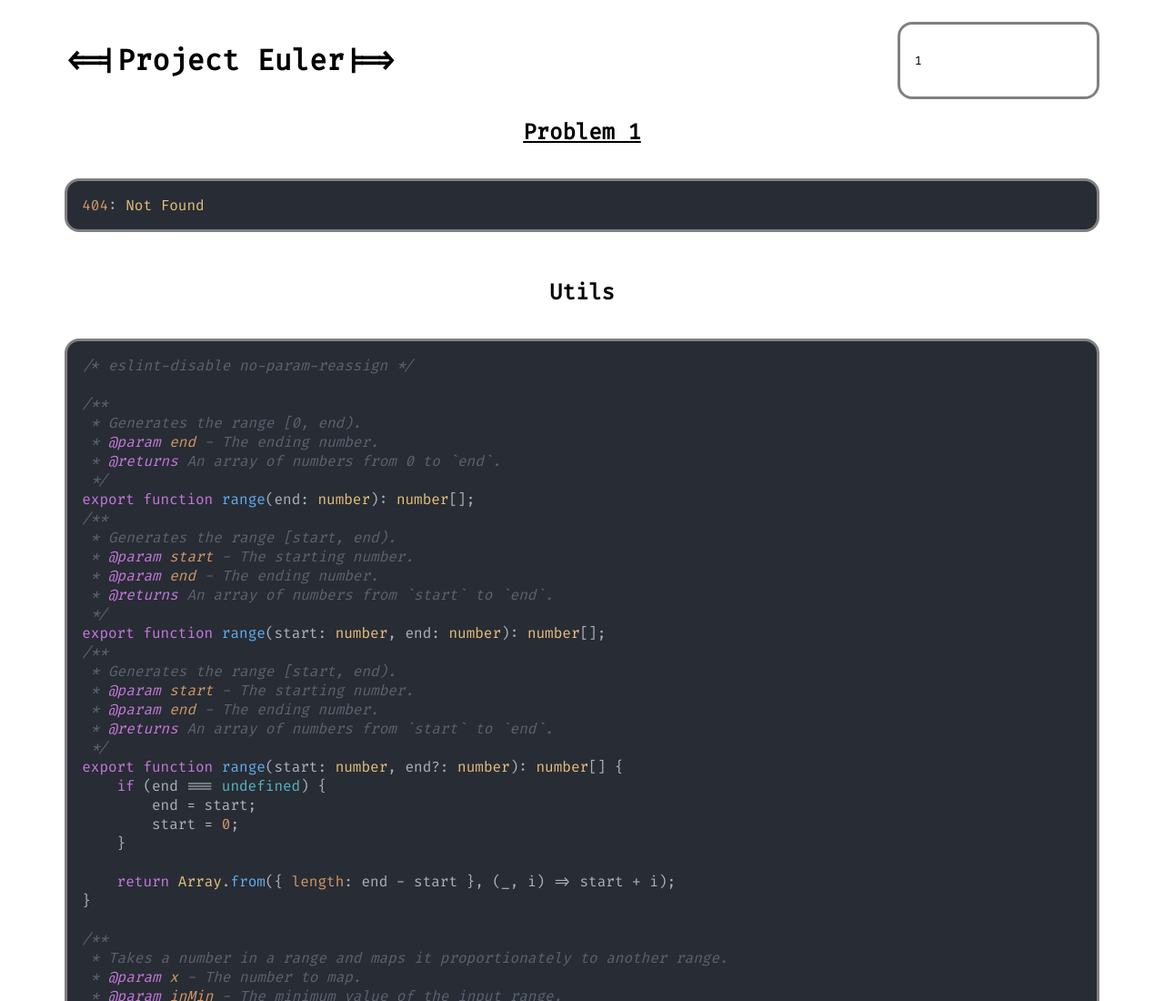
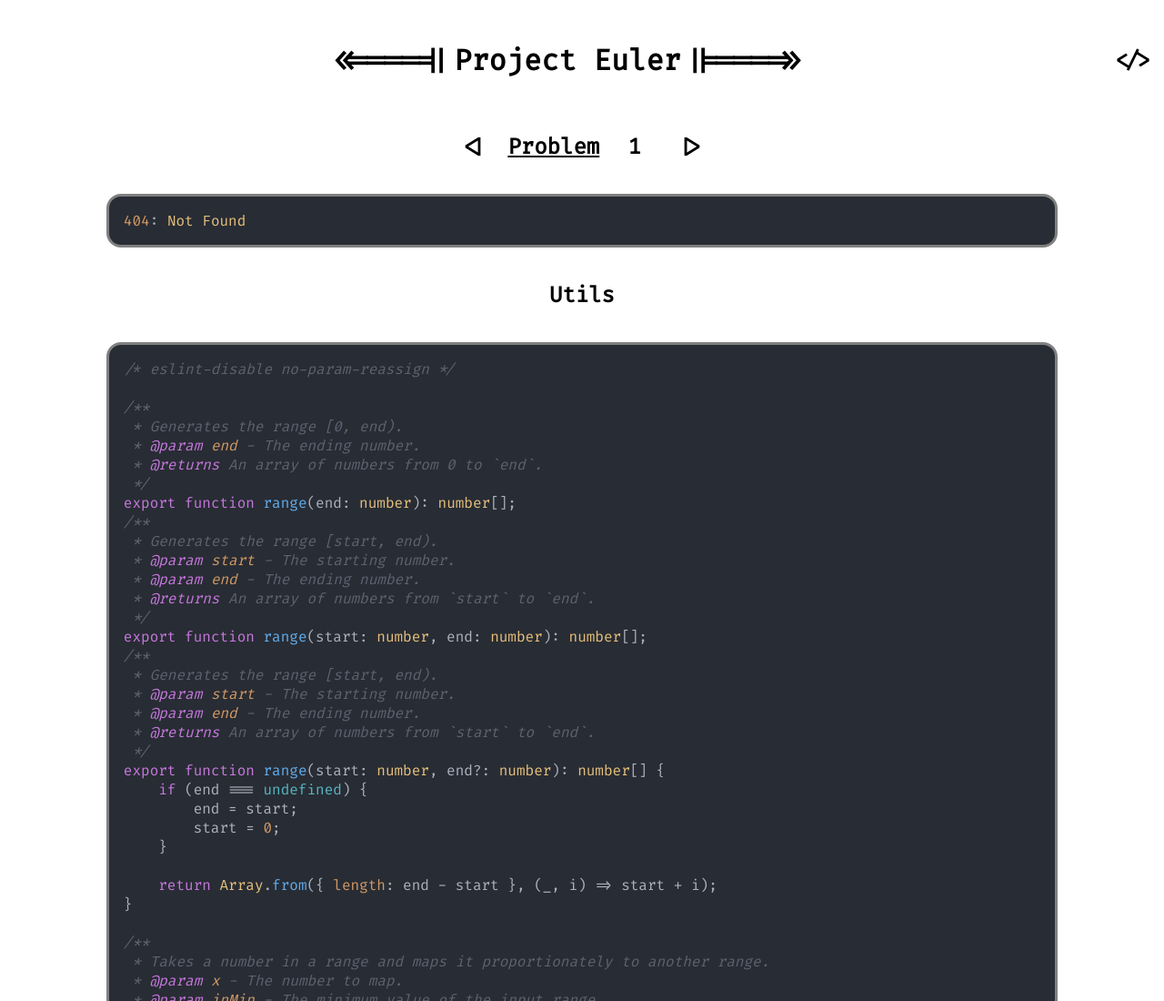
Before and after one commit to oathompsonjones/Project-Euler, a website: page index.html in a window 1280 px wide. Shown: the top 1100 px of the page at 91% size. Drawn offline with nearby package versions, Linux system fonts and the light colour scheme; no server answers.

Commit message:
Update site

```diff
--- a/index.html
+++ b/index.html
@@ -1,45 +1,60 @@
 <!DOCTYPE html>
+<html>
     <head>
         <link href='https://fonts.googleapis.com/css?family=Fira Code' rel='stylesheet'>
         <link rel="stylesheet"
             href="https://cdnjs.cloudflare.com/ajax/libs/highlight.js/11.9.0/styles/atom-one-dark.min.css">
         <style>
             /* Layout */
-        body,
-        h2 {
+            body {
+                display: grid;
+                grid-template-columns: [full-start] 1fr [content-start] 1fr [content-end] 1fr [full-end];
+                max-width: 100%;
+            }
+
+            main {
                 display: flex;
+                flex-direction: column;
+                grid-column: content;
                 justify-content: center;
             }
 
-        main {
-            margin: 1rem;
-            max-width: 90%;
-            width: 100%;
+            header {
+                display: grid;
+                grid-column: full;
+                grid-template-columns: [title-start] 1fr [title-end];
+                justify-content: center;
+                padding: 1rem;
             }
 
-        /* Scrolling */
-        code {
-            overflow: auto;
+            header>h1 {
+                grid-column: title;
+            }
+
+            header>button {
+                grid-column: title-end;
+            }
+
+            h1,
+            h2 {
+                text-align: center;
             }
 
             /* Font */
-        body,
-        input,
-        h2,
-        a,
-        code {
+            * {
                 font-family: "Fira Code", monospace;
-            font-variant-ligatures: contextual;
             }
 
             /* Colour */
             :root {
+                color-scheme: dark;
                 --background: rgb(30, 33, 39);
                 --text: white;
             }
 
             @media (prefers-color-scheme: light) {
                 :root {
+                    color-scheme: light;
                     --background: white;
                     --text: black;
                 }
@@ -52,43 +67,55 @@
                 color: var(--text);
             }
 
-        /* Border */
-        code,
-        input {
+            /* Code */
+            code {
                 border: 3px solid gray;
                 border-radius: 1rem;
+                overflow: auto;
                 padding: 1rem;
+            }
+
+            /* Inputs */
+            button,
+            input {
+                background: none;
+                border: none;
+                color: inherit;
+                cursor: pointer;
+                font: inherit;
+                outline: inherit;
+                padding: 0;
+                text-align: center;
+                width: 2em;
+            }
+
+            #ligature-toggle {
+                float: right;
             }
         </style>
     </head>
-<html>
     <body>
+        <header>
+            <h1>&lt;&lt;===||Project Euler||===&gt;&gt;</h1>
+            <button id="ligature-toggle" onclick="toggleLigatures()">
+                <h2>&lt;/&gt;</h2>
+            </button>
+        </header>
         <main>
-            <div style="display: flex;">
-                <h1>
-                    <=|Project Euler|=>
-                </h1>
-                <div style="flex: 1;"></div>
-                <input type="number" id="input" placeholder="Enter a problem">
-            </div>
-            <a id="link" href="">
-                <h2 id="title">
-                    Problem
+            <h2>
+                <button onclick="prev()">&lt;|</button>
+                <a id="link" href="">Problem</a>
+                <input type="text" id="input">
+                <button onclick="next()">|&gt;</button>
             </h2>
-            </a>
-            <pre>
-                <code class="language-typescript" id="code">404: Not Found</code>
-            </pre>
+            <pre><code class="language-typescript" id="code">404: Not Found</code></pre>
             <h2>Utils</h2>
-            <pre>
-                <code class="language-typescript" id="utils">404: Not Found</code>
-            </pre>
+            <pre><code class="language-typescript" id="utils">404: Not Found</code></pre>
         </main>
         <script src="https://cdnjs.cloudflare.com/ajax/libs/highlight.js/11.9.0/highlight.min.js"></script>
         <script>
             /*** Elements ***/
             const input = document.getElementById("input");
-            const title = document.getElementById("title");
             const link = document.getElementById("link");
             const code = document.getElementById("code");
             const utils = document.getElementById("utils");
@@ -104,8 +131,8 @@
 
             function inputHandler() {
                 // Ensure input is valid
-                if (input.value === "" || input.value < 1)
-                    input.value = 1;
+                if (input.value < 1)
+                    return;
 
                 // Update URL
                 window.location.hash = `problem=${input.value}`;
@@ -117,7 +144,22 @@
 
                 // Update elements
                 link.href = `https://projecteuler.net/problem=${input.value}`;
-                title.textContent = `Problem ${input.value}`;
+            }
+
+            function prev() {
+                input.value = Math.max(1, Number(input.value) - 1);
+                inputHandler();
+            }
+
+            function next() {
+                input.value = Number(input.value) + 1;
+                inputHandler();
+            }
+
+            function toggleLigatures() {
+                const selectors = document.querySelectorAll("*");
+                for (const selector of selectors)
+                    selector.style.fontVariantLigatures = selector.style.fontVariantLigatures === "contextual" ? "none" : "contextual";
             }
 
             /*** Event Listeners ***/
@@ -136,6 +178,9 @@
             // Initial input handler
             inputHandler();
 
+            // Enable ligatures
+            toggleLigatures();
+
             // Highlight all code
             hljs.highlightAll();
         </script>
```
Lines whose indentation alone changed are shown as unchanged.
